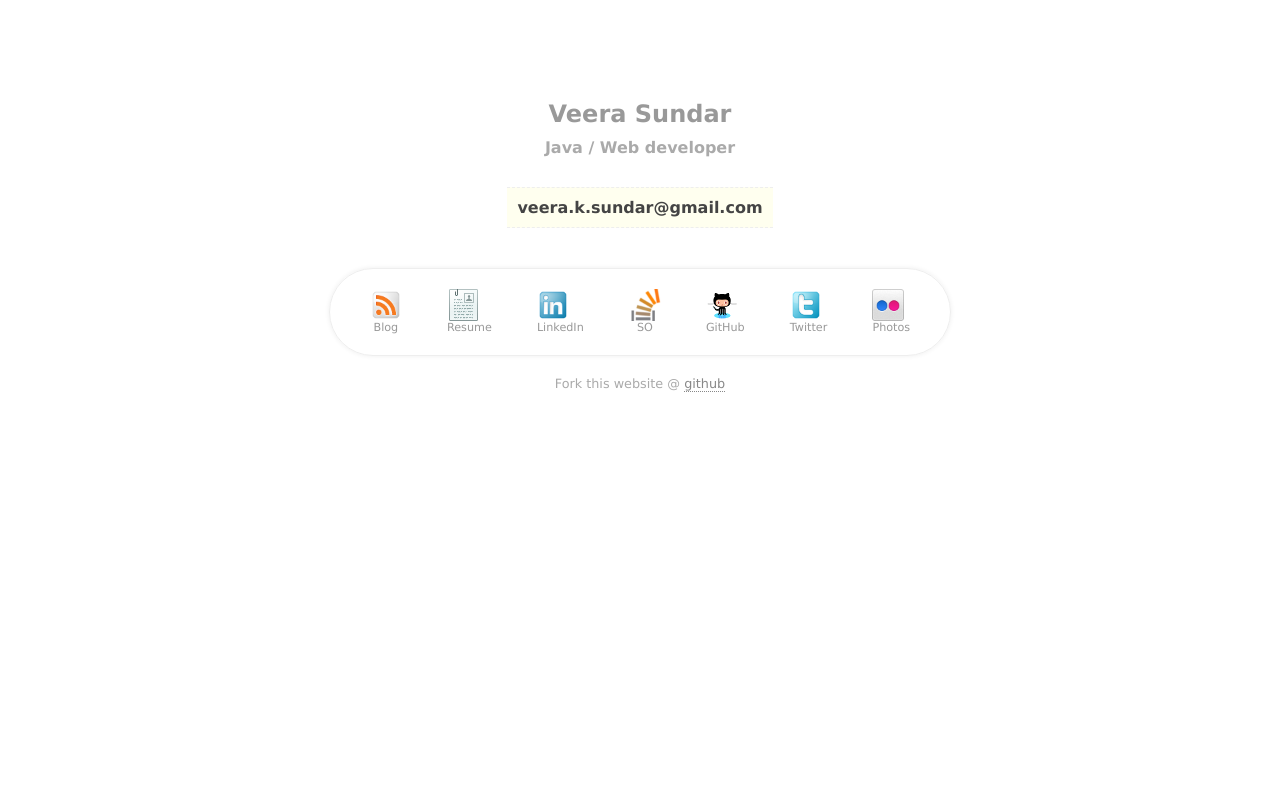
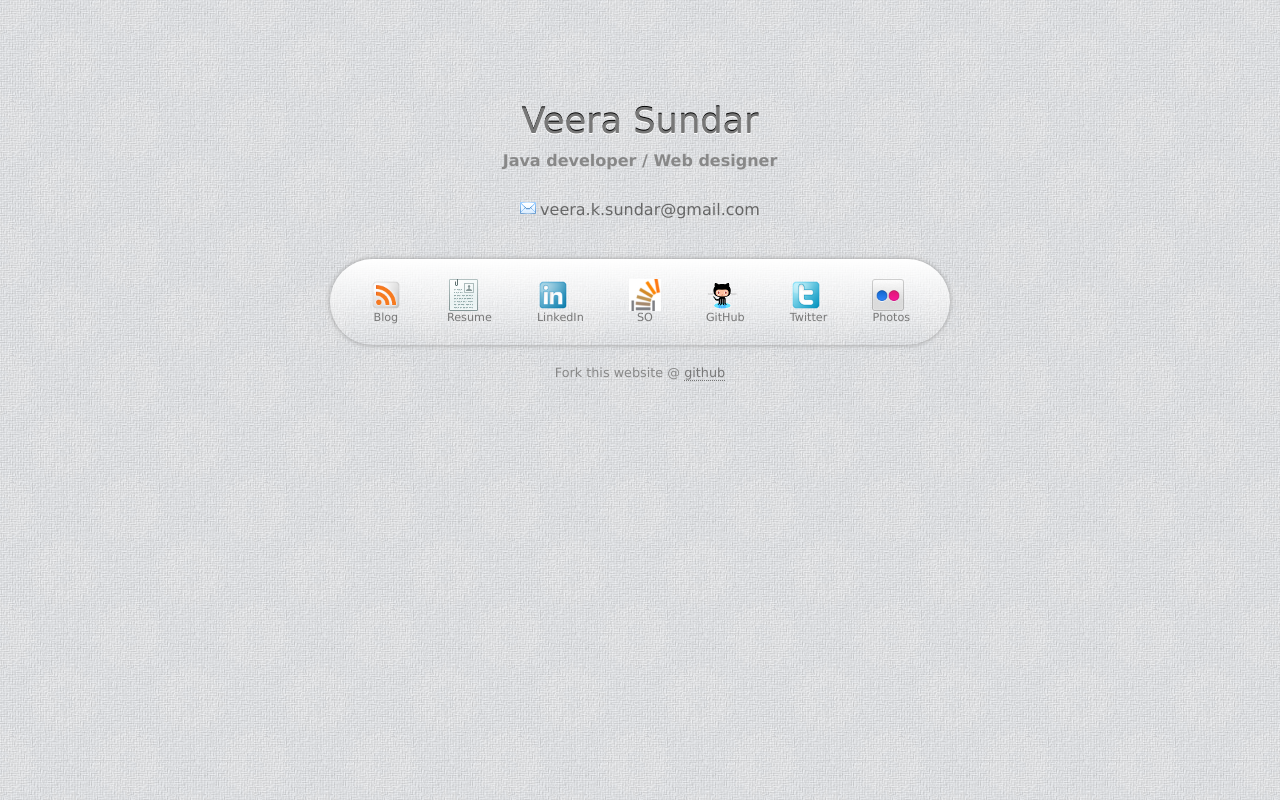
Before and after one commit to vraa/homepage, a plain HTML site: page index.htm in a window 1280 px wide. Drawn offline with Linux system fonts and the light colour scheme.

Commit message:
added email icon, background patterns and link targets

```diff
--- a/index.htm
+++ b/index.htm
@@ -9,18 +9,26 @@
 
 		<style type="text/css">
 			*{margin:0;padding:0;}
-			body{font:1em verdana;color:#666;}
+			body{font:1em verdana;color:#666;background-image:url(img/ptrn.png);}
 			.wrapper{width:700px;margin:100px auto;text-align:center;}
-			h1{color:#999;font-size:1.5em;margin:10px 0;}
-			h2{color:#aaa;font-size:1em;margin:10px 0;}
-			.email{font-weight:bold;margin:20px 0;color:#444;border-top:1px dashed #eee;border-bottom:1px dashed #eee;padding:10px;background-color:#ffffef;display:inline-block;}
-			.links{list-style:none;margin:20px 0;border:1px solid #eee;padding:20px;display:inline-block;border-radius:50px;box-shadow:0 0 5px #eee;}
+			h1{color:#777;font-size:2.2em;margin:10px 0;font-weight:normal;text-shadow:#fff 0px 1px 0, #000 0 -1px 0;}
+			h2{color:#888;font-size:1em;margin:10px 0;}
+			.email{font-weight:normal;font-size:1em;margin:20px 0;color:#666;padding-left:20px;display:inline-block;background-image:url(img/email.png);background-repeat:no-repeat;}
+			.links{list-style:none;margin:20px 0;padding:20px;display:inline-block;border-radius:50px;box-shadow:0 0 5px #999;background-color:#eee;
+			background: -moz-linear-gradient(top, rgba(255,255,255,1) 0%, rgba(255,255,255,0) 100%); /* FF3.6+ */
+background: -webkit-gradient(linear, left top, left bottom, color-stop(0%,rgba(255,255,255,1)), color-stop(100%,rgba(255,255,255,0))); /* Chrome,Safari4+ */
+background: -webkit-linear-gradient(top, rgba(255,255,255,1) 0%,rgba(255,255,255,0) 100%); /* Chrome10+,Safari5.1+ */
+background: -o-linear-gradient(top, rgba(255,255,255,1) 0%,rgba(255,255,255,0) 100%); /* Opera11.10+ */
+background: -ms-linear-gradient(top, rgba(255,255,255,1) 0%,rgba(255,255,255,0) 100%); /* IE10+ */
+filter: progid:DXImageTransform.Microsoft.gradient( startColorstr='#ffffff', endColorstr='#00ffffff',GradientType=0 ); /* IE6-9 */
+background: linear-gradient(top, rgba(255,255,255,1) 0%,rgba(255,255,255,0) 100%); /* W3C */
+			}
 			.links li{display:inline-block;margin:0 20px;}
-			.links a{text-decoration:none;text-align:center;display:inline-block;font-size:.7em;color:#999;}
+			.links a{text-decoration:none;text-align:center;display:inline-block;font-size:.7em;color:#777;}
 			.links a:hover, .links a:focus{color:#000;}
 			.links a img{border:none;display:block;}
-			.footer{font-size:.8em;color:#aaa;}
-			.footer a{color:#888;text-decoration:none;border-bottom:1px dotted;}
+			.footer{font-size:.8em;color:#888;}
+			.footer a{color:#777;text-decoration:none;border-bottom:1px dotted;}
 		</style>
 
 	</head>
@@ -30,41 +38,41 @@
 
 		<div class="wrapper">
 			<h1>Veera Sundar</h1>
-			<h2>Java / Web developer</h2>
+			<h2>Java developer / Web designer</h2>
 			<p class="email">veera.k.sundar@gmail.com</p>
 			<ul class="links">
 				<li>
-					<a href="http://veerasundar.com/blog">
+					<a href="http://veerasundar.com/blog" target="_blank">
 						<img src="img/blogger.png" alt="Blog" title="Blog" height="32" width="32"/>Blog
 					</a>
 				</li>
 				<li>
-					<a href="http://veerasundar.com/resume">
+					<a href="http://veerasundar.com/resume" target="_blank">
 						<img src="img/resume.png" alt="Blog" title="my resume" height="32" width="32"/>Resume
 					</a>
 				</li>
 				<li>
-					<a href="http://in.linkedin.com/in/veerasundar">
+					<a href="http://in.linkedin.com/in/veerasundar" target="_blank">
 						<img src="img/linkedin.png" alt="Blog" title="my LinkedIn profile" height="32" width="32"/>LinkedIn
 					</a>
 				</li>
 				<li>
-					<a href="http://stackoverflow.com/users/42372/veera">
+					<a href="http://stackoverflow.com/users/42372/veera" target="_blank">
 						<img src="img/soflow.png" alt="Blog" title="Stack Over Flow profile" height="32" width="32"/>SO
 					</a>
 				</li>
 				<li>
-					<a href="https://github.com/vraa">
+					<a href="https://github.com/vraa" target="_blank">
 						<img src="img/github.png" alt="Blog" title="I'm @ GitHub" height="32" width="32"/>GitHub
 					</a>
 				</li>
 				<li>
-					<a href="http://twitter.com/vraa">
+					<a href="http://twitter.com/vraa" target="_blank">
 						<img src="img/twitter.png" alt="Blog" title="Twitter handle @vraa" height="32" width="32"/>Twitter
 					</a>
 				</li>
 				<li>
-					<a href="http://veerasundar.com/photos">
+					<a href="http://veerasundar.com/photos" target="_blank">
 						<img src="img/flickr.png" alt="Blog" title="Flickr photo stream" height="32" width="32"/>Photos
 					</a>
 				</li>
```
Also changed, not shown: img/email.png (added), img/ptrn.png (added).
